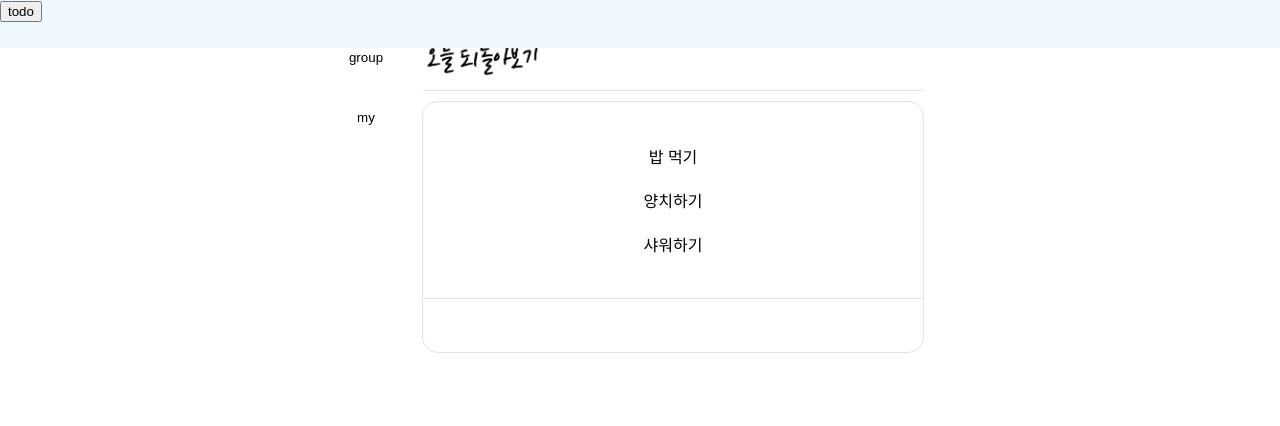
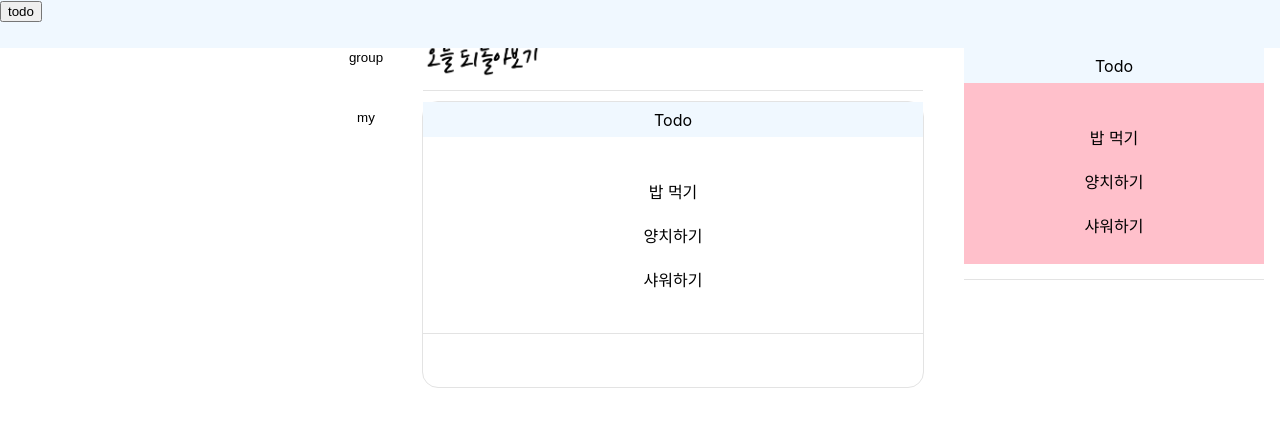
Before and after one commit to euniiiing/metudy, a React (Create React App) app in the folder client/: page /feeds in a window 1280 px wide. Shown: the top 426 px of the page. Built offline with nearby package versions, Linux system fonts and the light colour scheme; data requests are answered from the project's data file.

Commit message:
todolist 값 selector로 가져오기

```diff
--- /dev/null
+++ b/client/src/api/todo/get-my-todoList.ts
@@ -0,0 +1,32 @@
+import axios from "axios";
+import { selector } from "recoil";
+import ITodo from "./Todo";
+
+export const getMyTodoList = selector({
+    key: "myTodoList/get",
+    get: async ({ get }) => {
+        try {
+            // const { data } = await axios.get("http://localhost:8080/todo");
+            // return data;
+            return [
+                {
+                    content: "밥 먹기",
+                    progress: 0,
+                    isDone: false,
+                },
+                {
+                    content: "양치하기",
+                    progress: 0,
+                    isDone: true,
+                },
+                {
+                    content: "샤워하기",
+                    progress: 0,
+                    isDone: true,
+                },
+            ];
+        } catch (err) {
+            throw err;
+        }
+    },
+});
--- a/client/src/components/header/Header.tsx
+++ b/client/src/components/header/Header.tsx
@@ -4,7 +4,7 @@ import Modal from "@/components/common/Modal";
 import Todo from "@/components/todo/Todo";
 
 const Header = () => {
-    const [modalOn, setModalOn] = useState<boolean>(false);
+    const [modalOn, setModalOn] = useState<boolean>(true);
 
     return (
         <HeaderLayout>
@@ -18,7 +18,7 @@ const Header = () => {
                     top="4em"
                     right="1em"
                 >
-                    {/* <Todo /> */}
+                    <Todo />
                 </Modal>
             )}
         </HeaderLayout>
--- a/client/src/components/todo/Todo.tsx
+++ b/client/src/components/todo/Todo.tsx
@@ -8,27 +8,10 @@ interface Props {
 }
 
 const Todo = ({ makeDiarySticker }: Props) => {
-    const [todoListData, setTodoListData] = useState<ITodo[]>([
-        {
-            content: "밥 먹기",
-            progress: 0,
-            isDone: false,
-        },
-        {
-            content: "양치하기",
-            progress: 0,
-            isDone: true,
-        },
-        {
-            content: "샤워하기",
-            progress: 0,
-            isDone: true,
-        },
-    ]);
-
     return (
         <TodoLayout>
-            <TodoList todoListData={todoListData} makeDiarySticker={makeDiarySticker} />
+            <StyledTodoHeader>Todo</StyledTodoHeader>
+            <TodoList makeDiarySticker={makeDiarySticker} />
         </TodoLayout>
     );
 };
@@ -38,4 +21,13 @@ const TodoLayout = styled.div`
     border-bottom: 1px solid #e3e3e3;
 `;
 
+const StyledTodoHeader = styled.div`
+    background-color: aliceblue;
+    box-sizing: border-box;
+    width: 100%;
+    height: 35px;
+    text-align: center;
+    padding-top: 8px;
+`;
+
 export default Todo;
--- a/client/src/components/todo/TodoList.tsx
+++ b/client/src/components/todo/TodoList.tsx
@@ -1,18 +1,24 @@
-import React, { MouseEventHandler } from "react";
+import React, { MouseEventHandler, Suspense, useEffect, useState } from "react";
 import ITodo from "@/api/todo/Todo";
 import styled from "styled-components";
+import { useRecoilValue } from "recoil";
+import { getMyTodoList } from "@/api/todo/get-my-todoList";
 
 interface IProps {
-    todoListData: ITodo[];
     makeDiarySticker?: MouseEventHandler<HTMLDivElement>;
 }
 
-const TodoList = ({ todoListData, makeDiarySticker }: IProps) => {
+const TodoList = ({ makeDiarySticker }: IProps) => {
+    const todoList: ITodo[] = useRecoilValue(getMyTodoList);
+
     return (
         <TodoListLayout>
-            {todoListData?.map((todoData) => {
-                return <TodoCard onClick={makeDiarySticker}>{todoData.content}</TodoCard>;
-            })}
+            <Suspense>
+                {todoList &&
+                    todoList?.map((todoData: ITodo) => {
+                        return <TodoCard onClick={makeDiarySticker}>{todoData.content}</TodoCard>;
+                    })}
+            </Suspense>
         </TodoListLayout>
     );
 };
```
